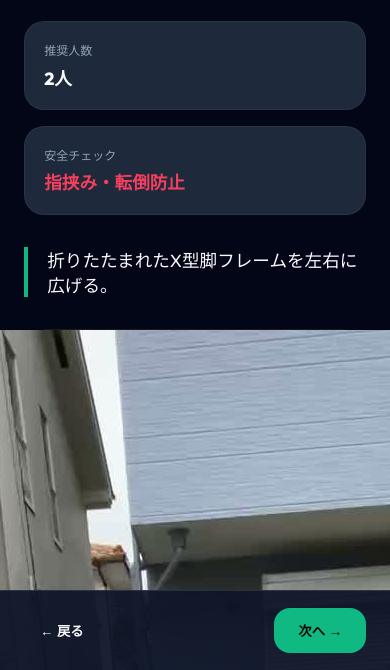
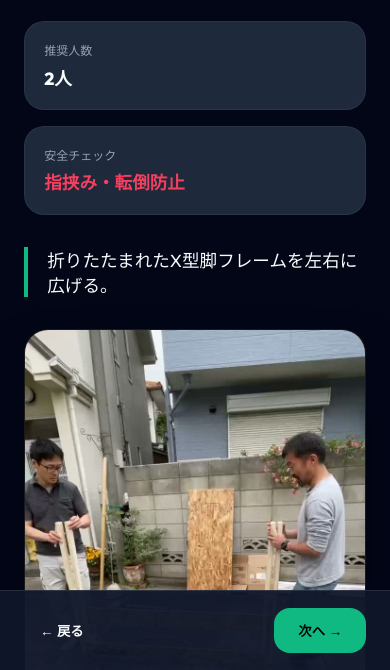
Before and after one commit to awakuf/DON_DON_setup_video, a plain HTML site: page index.html in a window 390 px wide. Shown: the part 174-844 px from the top of the page. Drawn offline with Linux system fonts and the light colour scheme.

Commit message:
Optimize mobile UI and add detailed README with steps

```diff
--- a/index.html
+++ b/index.html
@@ -56,14 +56,22 @@
         .description { font-size: 1.1rem; border-left: 4px solid var(--accent); padding-left: 1.2rem; margin-bottom: 2rem; }
         .visual-container {
             width: 100%;
-            aspect-ratio: 4 / 5;
+            max-height: 60vh;
             background: #000;
             border-radius: 24px;
+            margin-top: 2rem;
             display: flex;
             justify-content: center;
             align-items: center;
             border: 1px solid rgba(255, 255, 255, 0.1);
-            color: var(--text-muted);
+            overflow: hidden;
+            position: relative;
+            box-shadow: 0 25px 50px -12px rgba(0, 0, 0, 0.5);
+        }
+        .visual-container img {
+            width: 100%;
+            height: 100%;
+            object-fit: contain;
         }
         .bottom-nav {
             position: fixed; bottom: 0; left: 0; right: 0; height: var(--nav-height);
```
Also changed, not shown: 1 other file.
